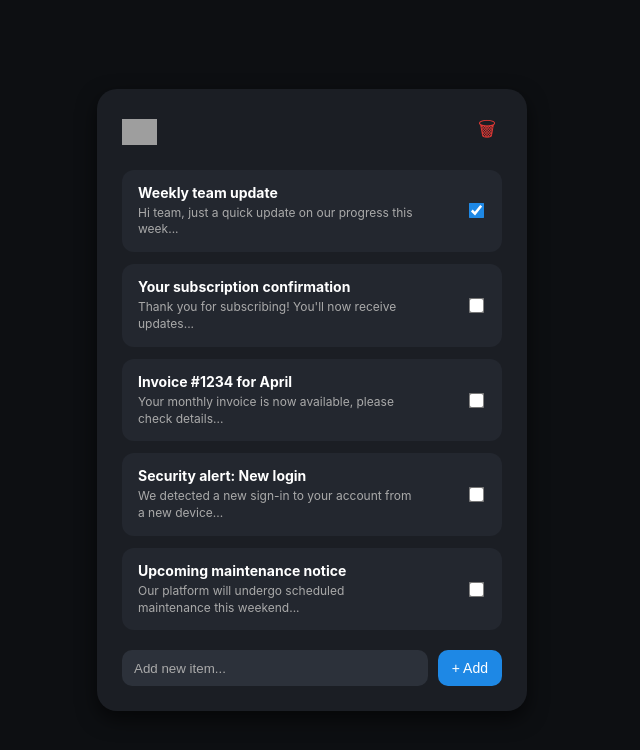
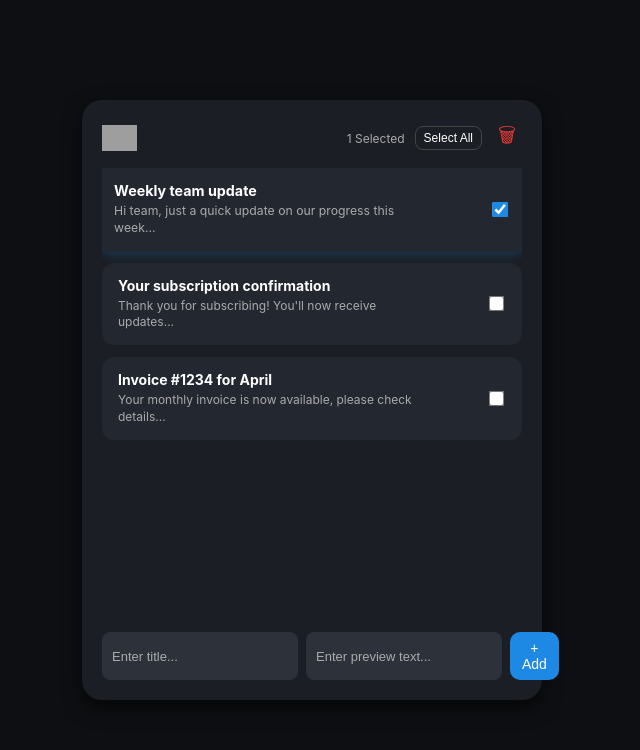
Before and after one commit to RohanShrivastava08/Peerlist-Interaction-Design-Challenge-Day-6, a plain HTML site: page index.html in a window 1280 px wide. Both pictures are taken after a click on the checkbox 804 px from the left and 210 px from the top of the page. Shown: the whole page, without its empty margins (328-968 px from the left). Drawn offline with Linux system fonts and the light colour scheme; grey boxes are pictures that could not be loaded.

Commit message:
Modified Files

```diff
--- a/index.html
+++ b/index.html
@@ -13,9 +13,12 @@
       <div class="header">
         <img src="https://dqy38fnwh4fqs.cloudfront.net/website/peerlist-logo-full-dark.svg"
              alt="Peerlist Logo" class="logo">
-        <button class="icon-btn" id="deleteBtn" disabled>
-          🗑
-        </button>
+
+        <div class="header-actions">
+          <span id="selectedCount">0 Selected</span>
+          <button id="toggleSelect" class="select-btn">Select All</button>
+          <button class="icon-btn" id="deleteBtn" disabled>🗑</button>
+        </div>
       </div>
 
       <!-- Inbox List -->
@@ -41,25 +44,12 @@
           </div>
           <input type="checkbox" class="checkbox">
         </li>
-        <li>
-          <div class="item-text">
-            <strong>Security alert: New login</strong>
-            <p>We detected a new sign-in to your account from a new device...</p>
-          </div>
-          <input type="checkbox" class="checkbox">
-        </li>
-        <li>
-          <div class="item-text">
-            <strong>Upcoming maintenance notice</strong>
-            <p>Our platform will undergo scheduled maintenance this weekend...</p>
-          </div>
-          <input type="checkbox" class="checkbox">
-        </li>
       </ul>
 
       <!-- Footer Add Item -->
       <div class="footer">
-        <input type="text" id="newItem" placeholder="Add new item..." />
+        <input type="text" id="newHeader" placeholder="Enter title..." />
+        <input type="text" id="newSubtext" placeholder="Enter preview text..." />
         <button class="add-btn" id="addBtn">+ Add</button>
       </div>
     </div>
--- a/script.js
+++ b/script.js
@@ -1,17 +1,55 @@
 const mailList = document.getElementById("mailList");
 const deleteBtn = document.getElementById("deleteBtn");
 const addBtn = document.getElementById("addBtn");
-const newItemInput = document.getElementById("newItem");
+const newHeaderInput = document.getElementById("newHeader");
+const newSubtextInput = document.getElementById("newSubtext");
 
 const overlay = document.getElementById("overlay");
 const overlayCount = document.getElementById("overlayCount");
 const confirmDelete = document.getElementById("confirmDelete");
 const cancelDelete = document.getElementById("cancelDelete");
+const selectedCountEl = document.getElementById("selectedCount");
+const toggleSelectBtn = document.getElementById("toggleSelect");
 
-// Enable/disable delete button based on selection
-mailList.addEventListener("change", () => {
+function updateSelectionUI() {
+  const checkboxes = mailList.querySelectorAll(".checkbox");
   const checked = mailList.querySelectorAll(".checkbox:checked").length;
+
+  selectedCountEl.textContent = `${checked} Selected`;
   deleteBtn.disabled = checked === 0;
+  toggleSelectBtn.textContent = checked === checkboxes.length && checkboxes.length > 0
+    ? "Unselect All"
+    : "Select All";
+
+  addBtn.disabled = checked > 0;
+  newHeaderInput.disabled = checked > 0;
+  newSubtextInput.disabled = checked > 0;
+}
+
+// Toggle selection when clicking list item
+mailList.addEventListener("click", (e) => {
+  const li = e.target.closest("li");
+  if (!li) return;
+
+  const checkbox = li.querySelector(".checkbox");
+  if (e.target !== checkbox) {
+    checkbox.checked = !checkbox.checked;
+  }
+  li.classList.toggle("selected", checkbox.checked);
+  updateSelectionUI();
+});
+
+// Toggle Select All
+toggleSelectBtn.addEventListener("click", () => {
+  const checkboxes = mailList.querySelectorAll(".checkbox");
+  const selectAll = mailList.querySelectorAll(".checkbox:checked").length !== checkboxes.length;
+
+  checkboxes.forEach(cb => {
+    cb.checked = selectAll;
+    cb.closest("li").classList.toggle("selected", cb.checked);
+  });
+
+  updateSelectionUI();
 });
 
 // Show overlay with count
@@ -24,11 +62,9 @@ deleteBtn.addEventListener("click", () => {
 // Confirm delete
 confirmDelete.addEventListener("click", () => {
   const checkedItems = mailList.querySelectorAll(".checkbox:checked");
-  checkedItems.forEach(item => {
-    item.closest("li").remove();
-  });
+  checkedItems.forEach(item => item.closest("li").remove());
   overlay.classList.remove("active");
-  deleteBtn.disabled = true;
+  updateSelectionUI();
 });
 
 // Cancel delete
@@ -36,19 +72,27 @@ cancelDelete.addEventListener("click", () => {
   overlay.classList.remove("active");
 });
 
-// Add new item with preview style
+// Add new item
 addBtn.addEventListener("click", () => {
-  const text = newItemInput.value.trim();
-  if (text === "") return;
+  const header = newHeaderInput.value.trim();
+  const subtext = newSubtextInput.value.trim();
+
+  if (header === "" || subtext === "") return;
 
   const li = document.createElement("li");
   li.innerHTML = `
     <div class="item-text">
-      <strong>${text}</strong>
-      <p>Newly added item...</p>
+      <strong>${header}</strong>
+      <p>${subtext}</p>
     </div>
     <input type="checkbox" class="checkbox">
   `;
   mailList.appendChild(li);
-  newItemInput.value = "";
+
+  newHeaderInput.value = "";
+  newSubtextInput.value = "";
+  updateSelectionUI();
 });
+
+// Initial update
+updateSelectionUI();
--- a/styles.css
+++ b/styles.css
@@ -1,4 +1,3 @@
-/* Base */
 body {
   margin: 0;
   font-family: "Inter", sans-serif;
@@ -19,26 +18,49 @@ body {
 
 .card {
   background: #1b1e24;
-    padding: 25px;
+  padding: 20px;
   border-radius: 20px;
-    width: 380px;
-    box-shadow: 0 8px 20px rgba(0, 0, 0, 0.6);
+  width: 420px;
+  height: 560px;
   display: flex;
   flex-direction: column;
-    gap: 20px;
-    animation: fadeIn 0.6s ease;
+  box-shadow: 0 8px 20px rgba(0, 0, 0, 0.6);
 }
 
 .header {
   display: flex;
   justify-content: space-between;
   align-items: center;
+  margin-bottom: 12px;
 }
 
-  .header h2 {
-    font-size: 20px;
-    font-weight: bold;
-    margin: 0;
+.logo {
+  height: 26px;
+}
+
+.header-actions {
+  display: flex;
+  align-items: center;
+  gap: 10px;
+}
+
+#selectedCount {
+  font-size: 12px;
+  color: #aaa;
+}
+
+.select-btn {
+  background: transparent;
+  border: 1px solid #444;
+  padding: 4px 8px;
+  border-radius: 8px;
+  color: #fff;
+  cursor: pointer;
+  font-size: 12px;
+  transition: 0.3s;
+}
+.select-btn:hover {
+  background: #2c313a;
 }
 
 .icon-btn {
@@ -61,6 +83,8 @@ body {
   list-style: none;
   padding: 0;
   margin: 0;
+  flex: 1;
+  overflow-y: auto;
   display: flex;
   flex-direction: column;
   gap: 12px;
@@ -73,10 +97,15 @@ body {
   display: flex;
   justify-content: space-between;
   align-items: center;
-    transition: 0.3s;
+  transition: 0.25s;
+  cursor: pointer;
 }
 .mail-list li:hover {
   background: #2c313a;
+}
+.mail-list li.selected {
+  transform: scale(1.02);
+  box-shadow: 0 0 12px rgba(30, 136, 229, 0.4);
 }
 
 .item-text {
@@ -101,26 +130,30 @@ body {
 
 .footer {
   display: flex;
-    gap: 10px;
+  gap: 8px;
+  margin-top: 12px;
 }
 
-  #newItem {
+#newHeader,
+#newSubtext {
   flex: 1;
-    padding: 10px 12px;
-    border-radius: 10px;
+  padding: 8px 10px;
+  border-radius: 8px;
   border: none;
   background: #2c313a;
   color: #fff;
   outline: none;
+  font-size: 13px;
 }
-  #newItem::placeholder {
+#newHeader::placeholder,
+#newSubtext::placeholder {
   color: #aaa;
 }
 
 .add-btn {
   background: #1e88e5;
   border: none;
-    padding: 10px 14px;
+  padding: 8px 12px;
   border-radius: 10px;
   color: #fff;
   font-size: 14px;
@@ -209,18 +242,3 @@ body {
 .cancel-btn:hover {
   background: rgba(255, 255, 255, 0.2);
 }
-
-  @keyframes fadeIn {
-    from { opacity: 0; transform: scale(0.9); }
-    to { opacity: 1; transform: scale(1); }
-  }
-
-  .header {
-    display: flex;
-    justify-content: space-between;
-    align-items: center;
-  }
-
-  .logo {
-    height: 26px;   /* fits nicely */
-  }
```
Lines whose indentation alone changed are shown as unchanged.
